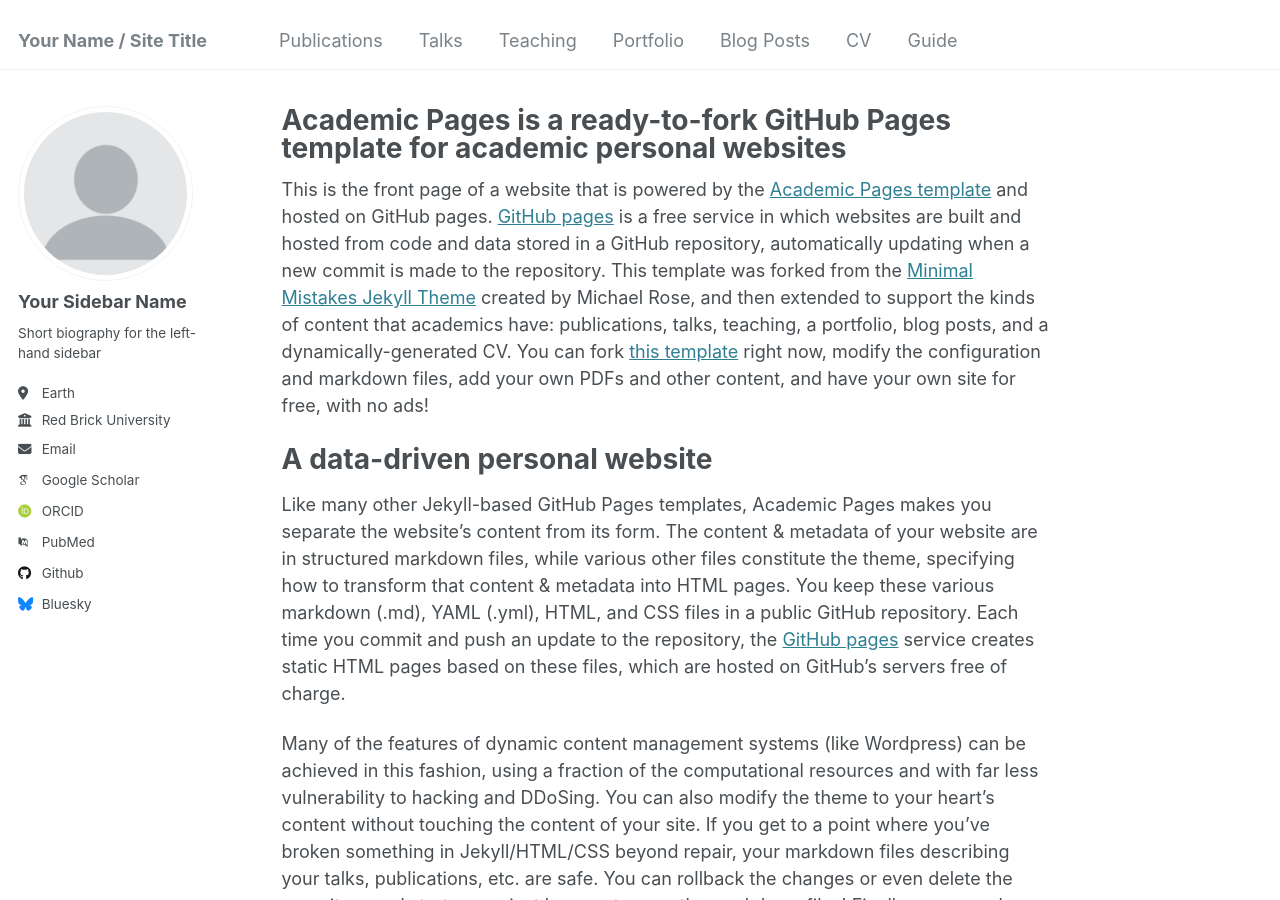
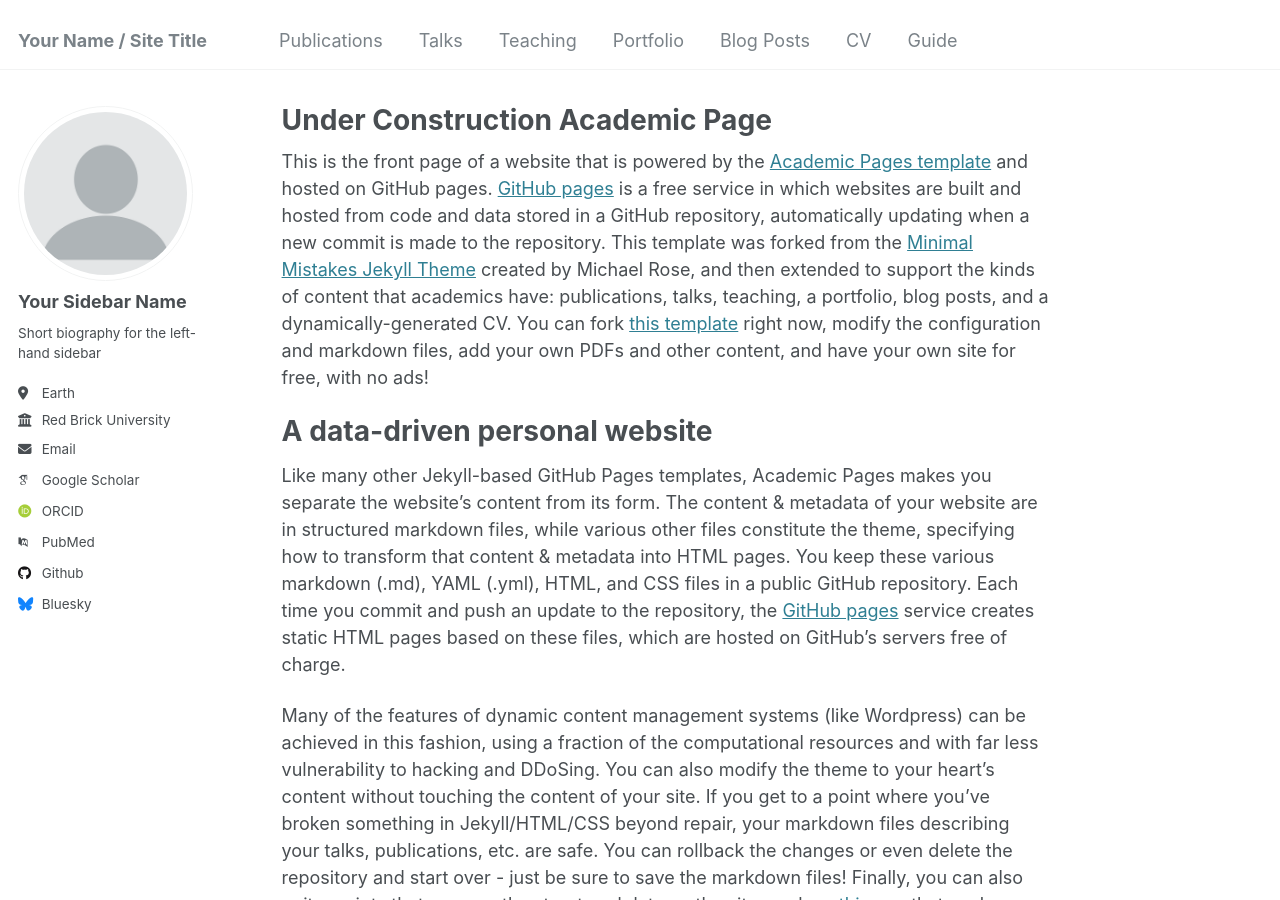
Before and after one commit to fahd-kalloubi/fahd-kalloubi.github.io, a Jekyll site: the page built from _pages/about.md, in a window 1280 px wide and 900 px high. Built offline with Jekyll 4.4.1, drawn with Linux system fonts in a browser that asks for light colours; some web fonts are replaced.

Commit message:
Update about.md

```diff
--- a/_pages/about.md
+++ b/_pages/about.md
@@ -1,6 +1,6 @@
 ---
 permalink: /
-title: "Academic Pages is a ready-to-fork GitHub Pages template for academic personal websites"
+title: "Under Construction Academic Page "
 author_profile: true
 redirect_from:
   - /about/
```
